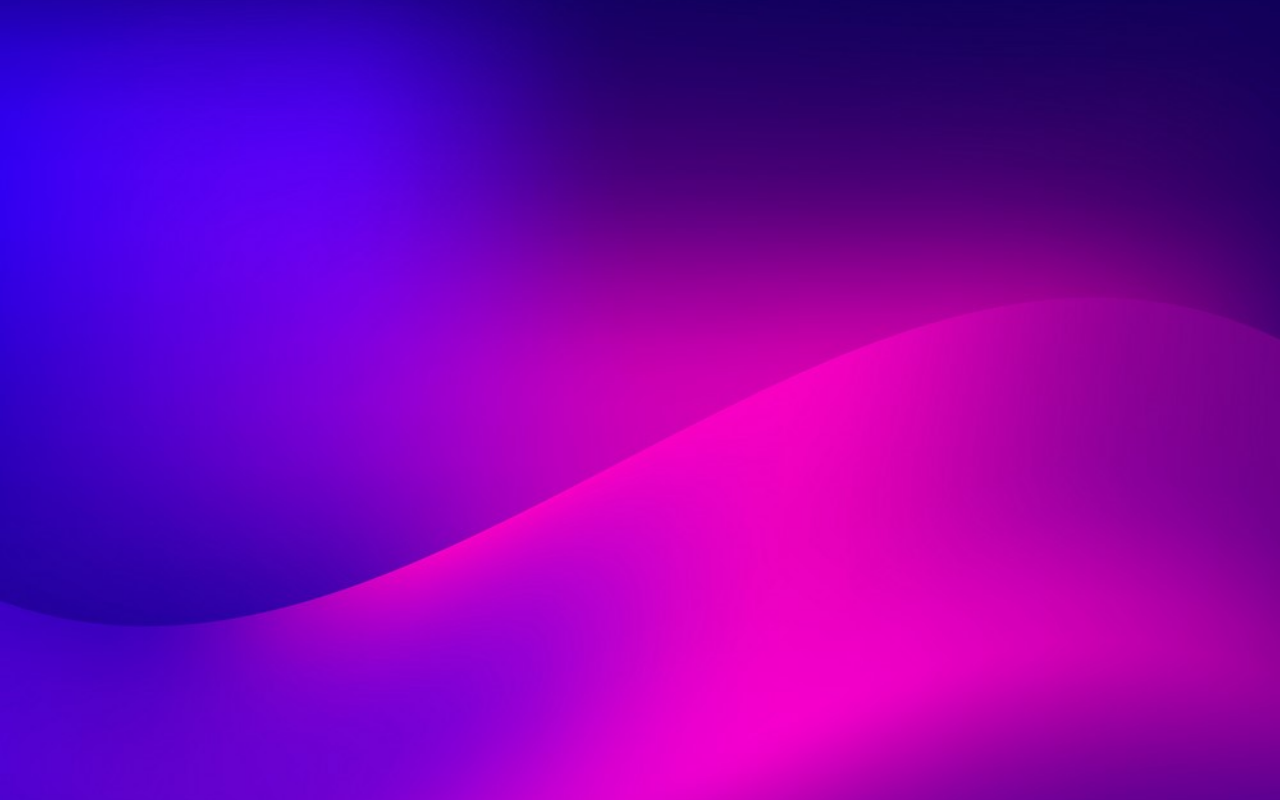
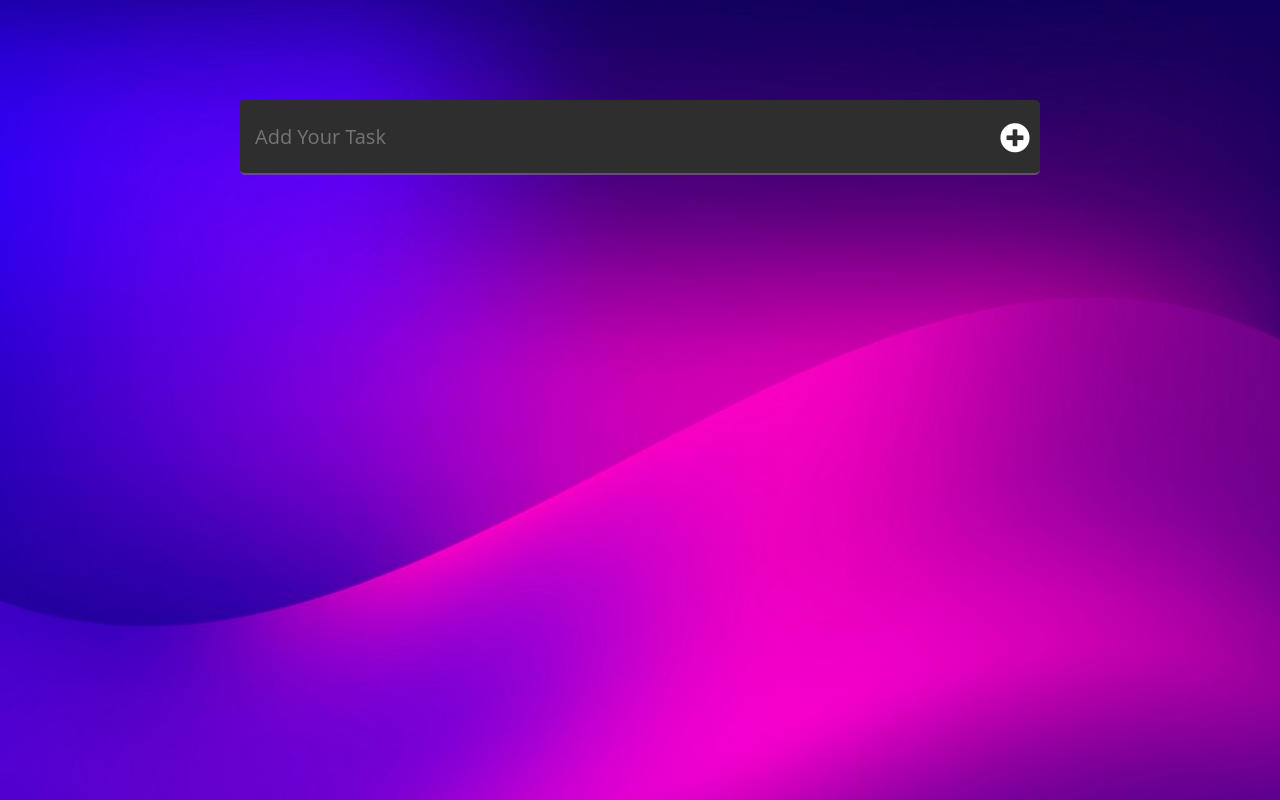
Before and after one commit to Amr-AG/ToDoList, a plain HTML site: page index.html in a window 1280 px wide. Shown: the top 800 px of the page. Drawn offline with Linux system fonts and the light colour scheme.

Commit message:
Update index.html

```diff
--- a/index.html
+++ b/index.html
@@ -11,11 +11,10 @@
   </head>
   <body>
     <div class="fullPage">
-      <div class="overlay"></div>
-    </div>
     <div class="container">
-      <input id="add" type="text" placeholder="Add Your Task" />
-      <i class="fas fa-plus-circle"></i>
+        <input id="add" type="text" placeholder="Add Your Task" />
+        <i class="fas fa-plus-circle plus"></i>
+      </div>
       <div class="spaceTasks"></div>
     </div>
     <audio id="del" src="Audio\Delete Sound.mp3" preload="auto"></audio>
```
